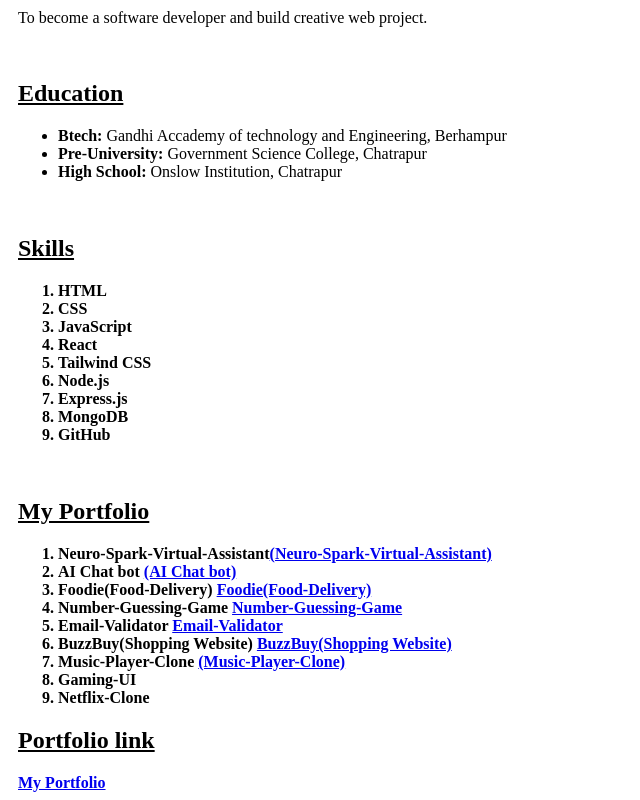
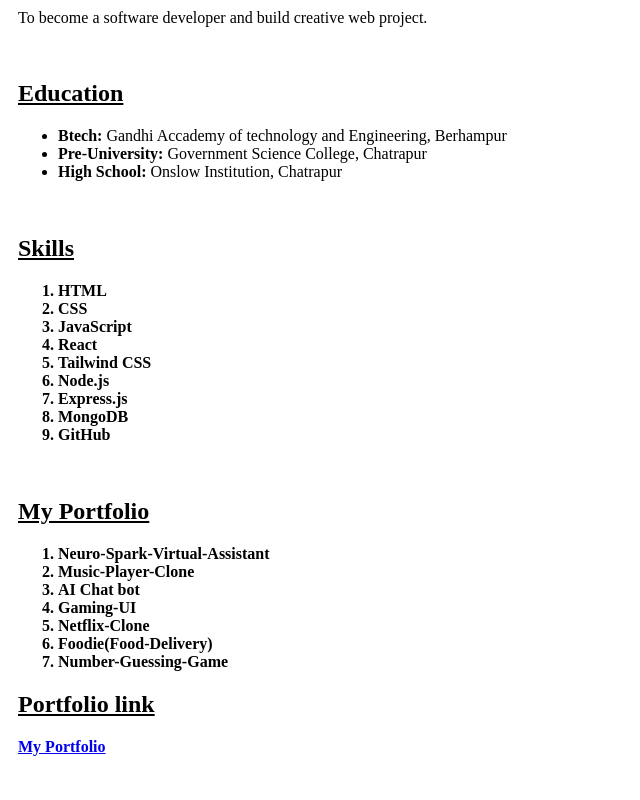
Before and after one commit to rajesh23092023/Rajesh-Resume, a plain HTML site: page index.html in a window 1280 px wide. Shown: the part 649-1449 px from the top of the page, without its empty margins (0-640 px from the left). After the commit the page ends 1413 px from the top, so only its background shows below. Drawn offline with Linux system fonts and the light colour scheme.

Commit message:
Update index.html

```diff
--- a/index.html
+++ b/index.html
@@ -70,19 +70,17 @@
     <h2><u>My Portfolio</u></h2>
     <ol>
         <b>
-        <li>Neuro-Spark-Virtual-Assistant<a href="https://neuro-spark-assistant-rajesh.netlify.app/" target="_blank" >(Neuro-Spark-Virtual-Assistant)</a> </li>
-        <li>AI Chat bot <a href="https://ai-sand-delta.vercel.app/" target="_blank" >(AI Chat bot)</a></li>
-        <li>Foodie(Food-Delivery) <a href="https://foodie-food-delivery-rajesh.netlify.app/" target="_blank" >Foodie(Food-Delivery) </a></li>
-        <li>Number-Guessing-Game <a href="https://number-guessing-game-rajesh.netlify.app/" target="_blank" >Number-Guessing-Game </a></li>
-        <li>Email-Validator <a href="https://email-validator-rajeshpatro.netlify.app/" target="_blank" >Email-Validator </a></li>
-        <li>BuzzBuy(Shopping Website) <a href="https://buzzbuy-shopping-website-rajeshpatro.netlify.app/" target="_blank" >BuzzBuy(Shopping Website) </a></li>
-                <li>Music-Player-Clone <a href="https://music-player-lyart-seven.vercel.app/" target="_blank" >(Music-Player-Clone)</a></li>
+        <li>Neuro-Spark-Virtual-Assistant</li>
+        <li>Music-Player-Clone</li>
+        <li>AI Chat bot</li>
         <li>Gaming-UI</li>
         <li>Netflix-Clone</li>
+        <li>Foodie(Food-Delivery)</li>
+        <li>Number-Guessing-Game</li>
         </b>
     </ol>
     <h2><b><u>Portfolio link</u></b></h2>
-    <b><a href="https://rajeshpatro.netlify.app/" target="_blank"> My Portfolio</a></b>
+   <b><a href="https://rajeshpatro.netlify.app/" target="_blank"> My Portfolio</a></b>
    </div>
 </body>
 </html>
```
